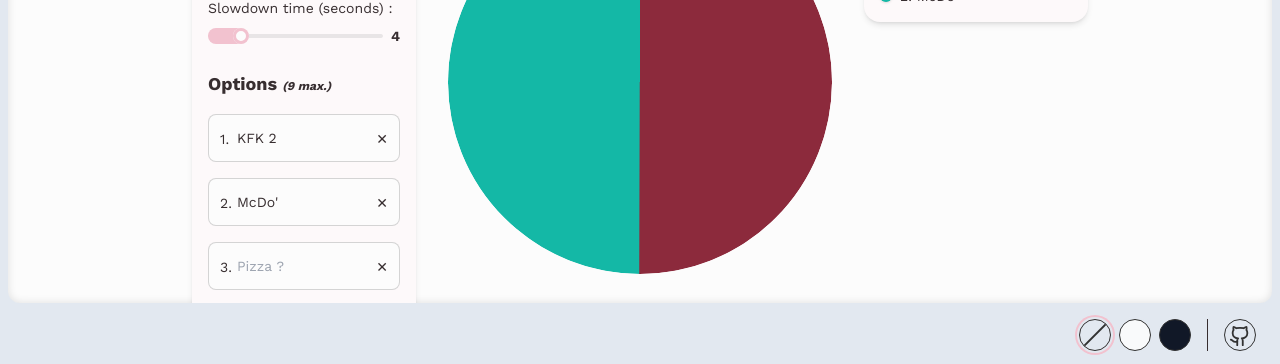
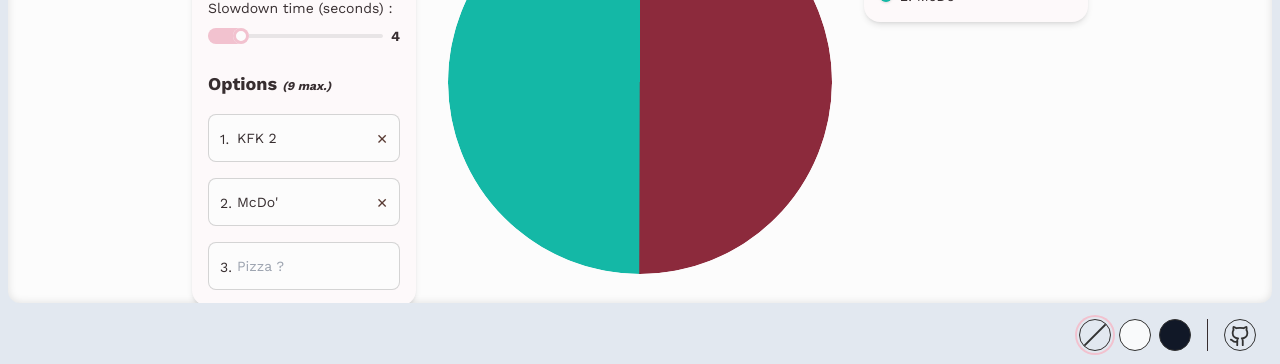
Before and after one commit to MaoDeMatos/the-food-wheel, a Next.js app: page / in a window 1280 px wide. Shown: the part 433-797 px from the top of the page. Built offline with nearby package versions, Linux system fonts and the light colour scheme.

Commit message:
✨ Option inputs are now managed automatically

```diff
--- a/src/app/LeftMenu.tsx
+++ b/src/app/LeftMenu.tsx
@@ -1,4 +1,5 @@
 import { Plus } from 'lucide-react';
+import { useEffect } from 'react';
 
 import { CustomSliderComponent } from '@/components/Sliders';
 import { INITIAL_SPEED, SLOWDOWN_TIME } from '@/utils/constants';
@@ -56,6 +57,15 @@ function LeftMenuConfig() {
 
 function LeftMenuOptions() {
   const [wheelState, send] = wheelMachineContext.useActor();
+  const { options } = wheelState.context;
+
+  const hasEmptyInput = options.some((val) => !val);
+
+  useEffect(() => {
+    if (!hasEmptyInput && options.length < MAX_OPTIONS_NUMBER) {
+      send('OPTIONS.ADD');
+    }
+  }, [wheelState.context]);
 
   return (
     <div className="space-y-4">
@@ -64,7 +74,7 @@ function LeftMenuOptions() {
         <span className="text-xs italic">({MAX_OPTIONS_NUMBER} max.)</span>
       </p>
 
-      {wheelState.context.options.map((opt, idx) => (
+      {options.map((opt, idx) => (
         <div key={idx} className="relative">
           <span className="pointer-events-none absolute left-3 top-[52%] -translate-y-1/2 select-none">
             {idx + 1}.
@@ -84,10 +94,10 @@ function LeftMenuOptions() {
             }
           />
 
-          {wheelState.context.options.length > 1 ? (
+          {options.length - 1 === idx ? null : (
             <button
               type="button"
-              className="absolute right-1.5 top-[52%] z-[1] flex h-6 w-6 -translate-y-1/2 items-center justify-center rounded-full p-1 ring-current transition hover:ring-2 disabled:cursor-not-allowed disabled:hover:ring-0"
+              className="absolute text-primary-content right-1.5 top-[52%] z-[1] flex h-6 w-6 -translate-y-1/2 items-center justify-center rounded-full p-1 ring-current transition hover:ring-2 disabled:cursor-not-allowed disabled:hover:ring-0"
               disabled={['reset', 'spinning'].some(wheelState.matches)}
               onClick={() => {
                 send({ type: 'OPTIONS.REMOVE', id: idx });
@@ -95,23 +105,9 @@ function LeftMenuOptions() {
             >
               ✕
             </button>
-          ) : null}
+          )}
         </div>
       ))}
-
-      {wheelState.context.options.length < MAX_OPTIONS_NUMBER && (
-        <button
-          className="btn btn-primary w-full gap-2"
-          type="button"
-          disabled={['reset', 'spinning'].some(wheelState.matches)}
-          onClick={() => {
-            send('OPTIONS.ADD');
-          }}
-        >
-          <Plus />
-          Add
-        </button>
-      )}
     </div>
   );
 }
```
